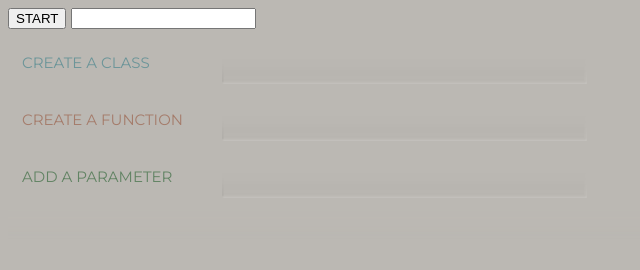
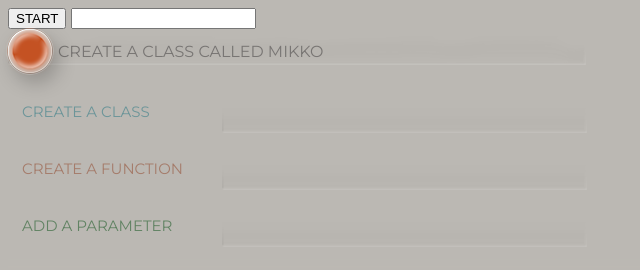
Before and after one commit to mikkoh/voiceStub, a website: page index.html in a window 1280 px wide. Both pictures are taken after a click on the button "START". Shown: the whole page, without its empty margins (0-640 px from the left). Drawn offline with Linux system fonts and the light colour scheme; files whose address does not match are found by name.

Commit message:
Began laying out the new entry

```diff
--- a/css/main.css
+++ b/css/main.css
@@ -2,6 +2,6 @@ body {
 	padding: 0;
 	font-family: 'Montserrat', sans-serif;
 	background-color: #bbb8b3;
-	color: #262626;
+	color: #7a7775;
 	overflow: hidden;
 }
--- a/js/main.js
+++ b/js/main.js
@@ -8,8 +8,8 @@ requirejs.config({
 
 
 
-requirejs( [ 'lib/jquery', 'parser/parser', 'ui/uiFactory', 'ui/uiCreationBtn', 'model/colours', 'ui/uiRecordPreview' ],
-function( $, Parser, UIFactory, UICreationBTN, colours, UIRecordPreview ) {
+requirejs( [ 'lib/jquery', 'parser/parser', 'ui/uiFactory', 'ui/uiCreationBtn', 'model/colours', 'ui/uiRecordPreview', 'ui/uiRecordEntry' ],
+function( $, Parser, UIFactory, UICreationBTN, colours, UIRecordPreview, UIRecordEntry ) {
 	$( function(){
 		if( 'webkitSpeechRecognition' in window) {
 			var container = $( 'body' );
@@ -25,11 +25,13 @@ function( $, Parser, UIFactory, UICreationBTN, colours, UIRecordPreview ) {
 
 			var parser = new Parser();
 
+			var recordEntry = new UIRecordEntry( container );
 			var recordingPreview = new UIRecordPreview( container );
 			var classEntry = new UICreationBTN( container, 'CREATE A CLASS', colours.colClass );
 			var functionEntry = new UICreationBTN( container, 'CREATE A FUNCTION', colours.colFunction );
 			var parameterEntry = new UICreationBTN( container, 'ADD A PARAMETER', colours.colParameter );
 
+			recordEntry.init();
 			recordingPreview.init();
 			classEntry.init();
 			functionEntry.init();
--- /dev/null
+++ b/js/ui/uiRecordBtn.js
@@ -0,0 +1,37 @@
+define( [ 'lib/jquery' ], function( $ ) {
+	var UIRecordBtn = function( container ) {
+		this.parentContainer = container;
+	};
+
+	UIRecordBtn.prototype.parentContainer = null;
+	UIRecordBtn.prototype.container = null;
+
+	UIRecordBtn.prototype.init = function() {
+		this.container = $( '<div>' +
+								'<img id="notRecording" src="images/recordBtn.png" width="81" height="80" />' +
+								'<img id="recording" src="images/recordBtnRecording.png" width="81" height="80" />' +
+							'</div>' ).appendTo( this.parentContainer );
+
+		this.imgNotRecording = this.container.find( '#notRecording' );
+		this.imgRecording = this.container.find( '#recording' );
+
+		this.container
+		.css( 'width', 45 )
+		.css( 'height', 45 )
+		.css( 'position', 'relative' );
+
+		this.imgNotRecording
+		.css( 'top', -9 )
+		.css( 'left', -13 )
+		.css( 'position', 'absolute' );
+
+		this.imgRecording
+		.css( 'top', -9 )
+		.css( 'left', -13 )
+		.css( 'visibility', 'hidden' )
+		.css( 'opacity', 0 )
+		.css( 'position', 'absolute' );
+	};
+
+	return UIRecordBtn;
+});
--- /dev/null
+++ b/js/ui/uiRecordEntry.js
@@ -0,0 +1,43 @@
+define( [ 'lib/jquery', 'ui/uiRecordBtn' ], function( $, UIRecordBtn ) {
+	var UIRecordEntry = function( container ) {
+		this.parentContainer = container;
+	};
+
+	UIRecordEntry.prototype.parentContainer = null;
+	UIRecordEntry.prototype.container = null;
+	UIRecordEntry.prototype.btnRecord = null;
+	UIRecordEntry.prototype.entry = null;
+	UIRecordEntry.prototype.entryLine = null;
+
+	UIRecordEntry.prototype.init = function() {
+		this.container = $( '<div></div>' ).appendTo( this.parentContainer );
+
+		this.entryLine = $( '<img id="entryLine" src="images/longEntry.png" width="578" height="29" />' ).appendTo( this.container );
+		this.btnRecord = new UIRecordBtn( this.container );
+		this.btnRecord.init();
+		this.entry = $( '<div contenteditable="true"></div>' ).appendTo( this.container );
+
+		this.entry.html( 'CREATE A CLASS CALLED MIKKO' );
+
+
+		this.container
+		.css( 'position', 'relative' );
+
+		this.entryLine
+		.css( 'top', 7 )
+		.css( 'left', 0 )
+		.css( 'position', 'absolute' );
+
+		this.btnRecord.container
+		.css( 'display', 'inline-block' );
+
+		this.entry
+		.css( 'vertical-align', 'top' )
+		.css( 'margin-top', 13 )
+		.css( 'margin-left', 5 )
+		.css( 'z-index', 1 )
+		.css( 'display', 'inline-block' );
+	};
+
+	return UIRecordEntry;
+});
```
Also changed, not shown: images/longEntry.png (added), images/longEntry@2x.png (added), images/recordBtn.png (added), images/recordBtn@2x.png (added), images/recordBtnRecording.png (added), images/recordBtnRecording@2x.png (added).
